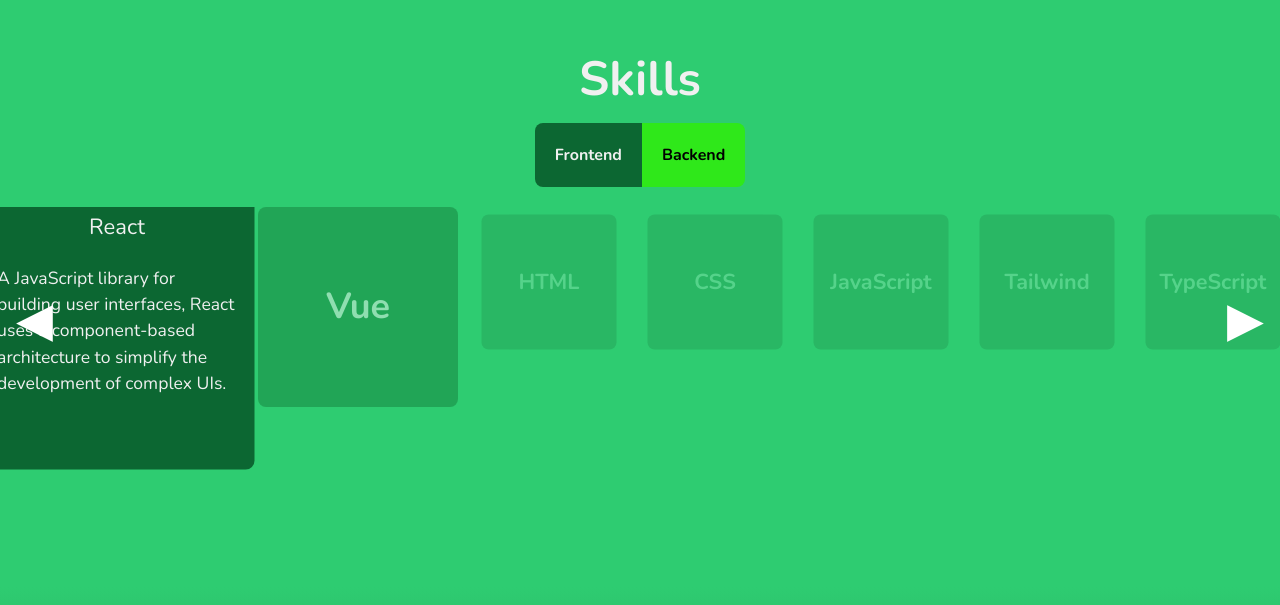
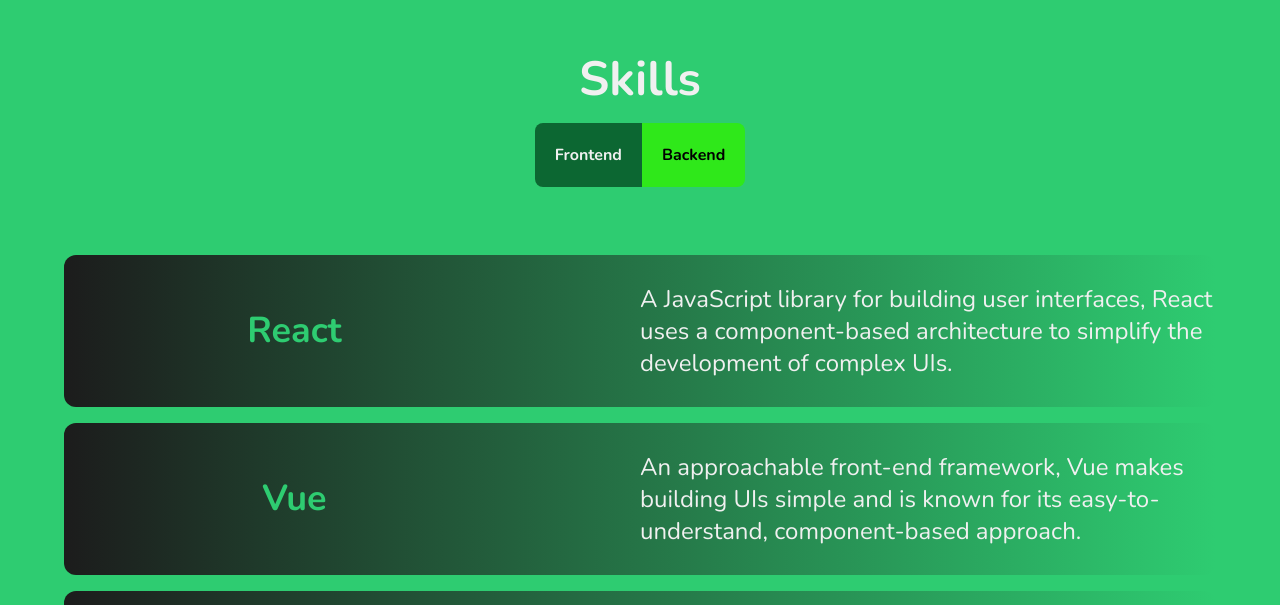
Before and after one commit to amerkulovic/Portfolio2.0, a React (Create React App) app: page / in a window 1280 px wide. Shown: the part 1415-2020 px from the top of the page. Built offline with nearby package versions, Linux system fonts and the light colour scheme; a web font is replaced by a local one.

Commit message:
edited the skills section due to a redesign

```diff
--- a/src/components/Skills.tsx
+++ b/src/components/Skills.tsx
@@ -46,7 +46,7 @@
   return (
     <div id="skills" className="bg-primary flex flex-col items-center relative pb-20 pt-[120px]">
       <h1 className="text-5xl font-bold text-center">Skills</h1>
-      <section className="flex p-5 rounded-lg w-fit">
+      <section className="flex p-5 rounded-lg w-fit mb-10">
         <button className={`p-5 font-bold rounded-l-lg ${selectedSkillset === "front-end" ? "bg-tertiary" : "bg-secondary text-black"}`} value="front-end" onClick={() => handleSkillsetSelection("front-end")}>
           Frontend
         </button>
@@ -54,7 +54,7 @@
           Backend
         </button>
       </section>
-      <button onClick={scrollLeft} className="absolute left-2 top-[385px] transform -translate-y-1/2 text-5xl text-white p-2 z-10">
+      {/* <button onClick={scrollLeft} className="absolute left-2 top-[385px] transform -translate-y-1/2 text-5xl text-white p-2 z-10">
         ◀
       </button>
       <div ref={scrollContainerRef} className="w-full overflow-hidden touch-pan-y flex justify-center h-[300px]">
@@ -66,7 +66,15 @@
       </div>
       <button onClick={scrollRight} className="absolute right-2 top-[385px] transform -translate-y-1/2 text-5xl text-white p-2 z-10">
         ▶
-      </button>
+      </button> */}
+      {displayedSkills.map((skill) => (
+        <div className="w-[90%] flex justify-between py-7 my-2 items-center bg-gradient-to-r from-[#1c1c1c] to-primary rounded-xl">
+          <div className="w-[40%] flex justify-center">
+            <h1 className="text-4xl font-bold text-primary">{skill.title}</h1>
+          </div>
+          <p className="w-[50%] text-2xl">{skill.description}</p>
+        </div>
+      ))}
     </div>
   );
 };
```
